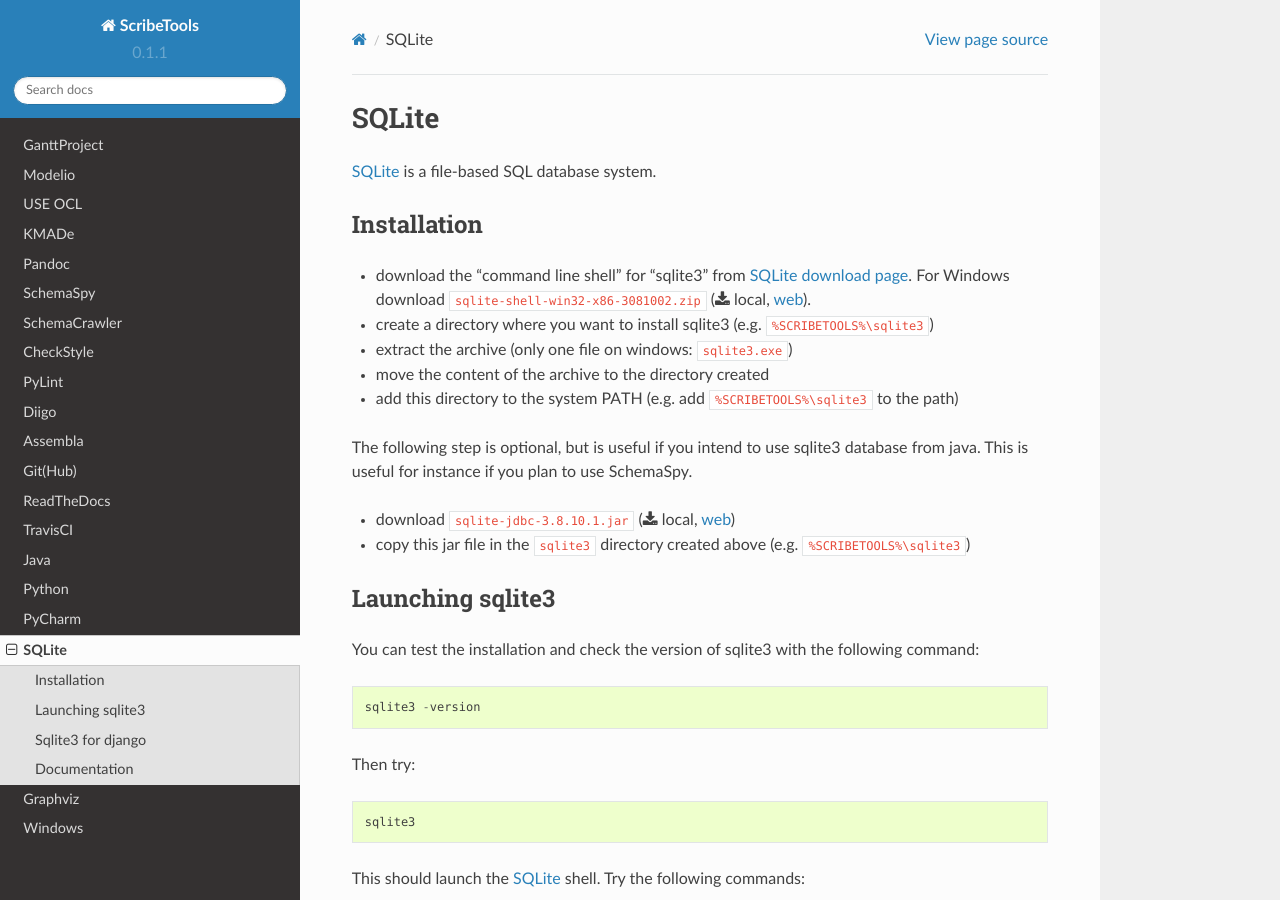
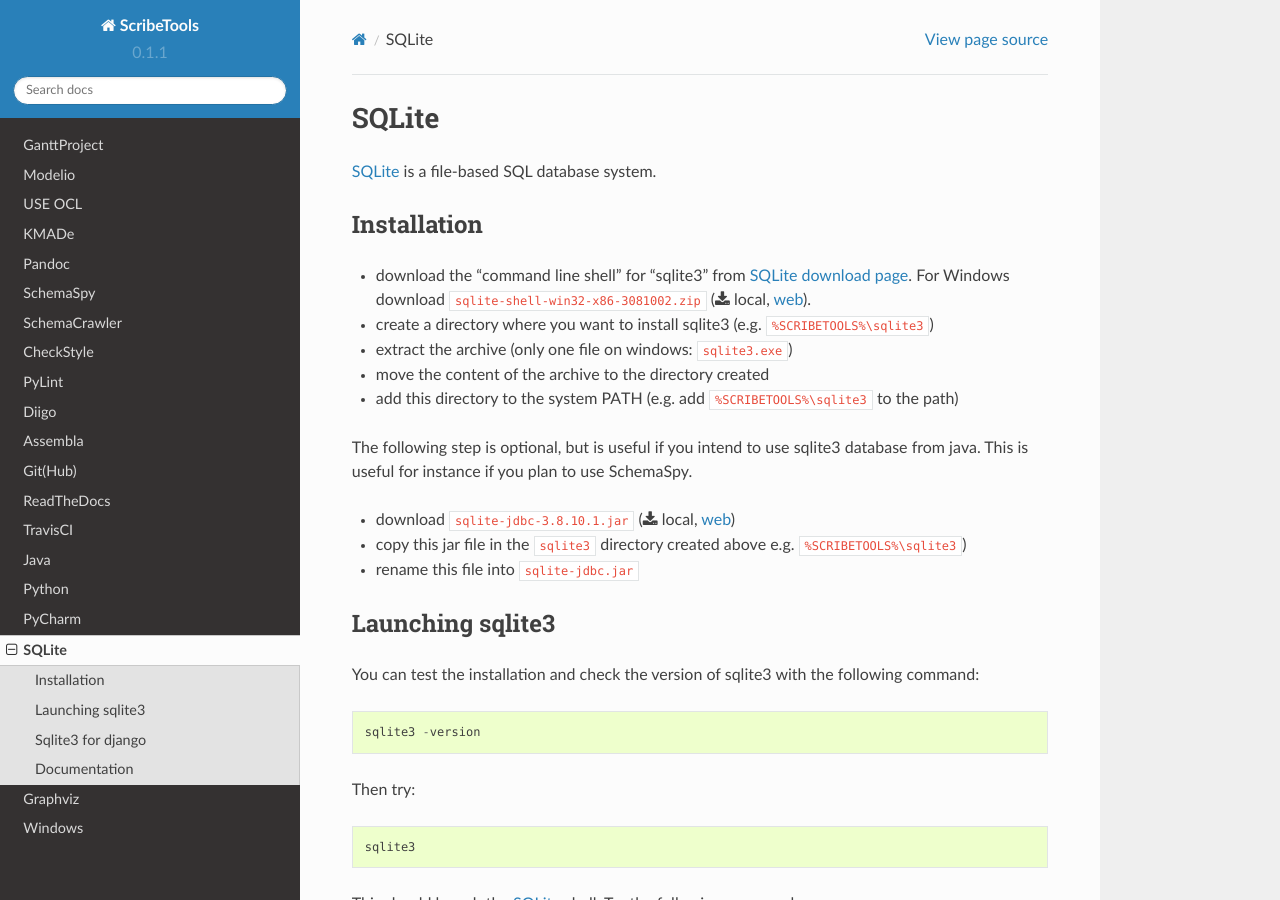
Before and after one commit to ScribesZone/ScribesTools, a Sphinx documentation site: the page built from docs/sqlite/index.rst, in a window 1280 px wide and 900 px high. Built offline with Sphinx 7.4.7 and the Read the Docs theme 2.0.0, drawn with Linux system fonts in a browser that asks for light colours.

Commit message:
rewriting

```diff
--- a/docs/sqlite/index.rst
+++ b/docs/sqlite/index.rst
@@ -6,20 +6,25 @@
 Installation
 ------------
 
-* download the "command line shell” for "sqlite3" from `SQLite download page`_.
-  For Windows download ``sqlite-shell-win32-x86-3081002.zip`` |SQLiteWin32zip|.
-* create a directory where you want to install sqlite3 (e.g. ``%SCRIBETOOLS%\sqlite3``)
-* extract the archive (only one file on windows: ``sqlite3.exe``)
-* move the content of the archive to the directory created
-* add this directory to the system PATH (e.g. add ``%SCRIBETOOLS%\sqlite3`` to the path)
+*   download the "command line shell” for "sqlite3" from
+    `SQLite download page`_.
+    For Windows download ``sqlite-shell-win32-x86-3081002.zip``
+    |SQLiteWin32zip|.
+*   create a directory where you want to install sqlite3 (e.g.
+    ``%SCRIBETOOLS%\sqlite3``)
+*   extract the archive (only one file on windows: ``sqlite3.exe``)
+*   move the content of the archive to the directory created
+*   add this directory to the system PATH (e.g. add ``%SCRIBETOOLS%\sqlite3``
+    to the path)
 
 The following step is optional, but is useful if you intend to use sqlite3
 database from java. This is useful for instance if you plan to use
 SchemaSpy.
 
-* download ``sqlite-jdbc-3.8.10.1.jar`` |SQLiteJDBCJar|
-* copy this jar file in the ``sqlite3`` directory created above (e.g.
-  ``%SCRIBETOOLS%\sqlite3``)
+*   download ``sqlite-jdbc-3.8.10.1.jar`` |SQLiteJDBCJar|
+*   copy this jar file in the ``sqlite3`` directory created above
+    e.g. ``%SCRIBETOOLS%\sqlite3``)
+*   rename this file into ``sqlite-jdbc.jar``
 
 
 Launching sqlite3
```
